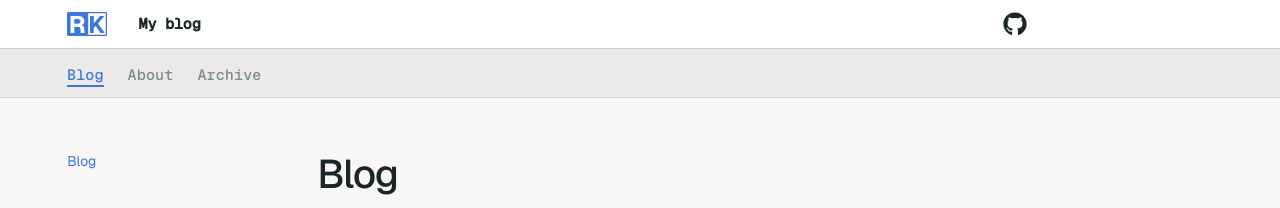
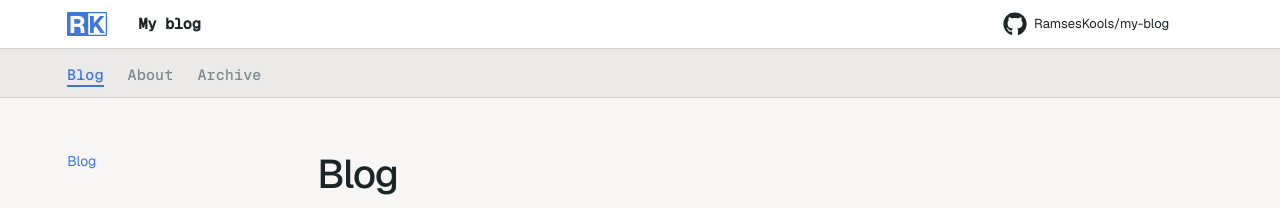
Before and after one commit to RamsesKools/my-blog, an MkDocs documentation site: the page built from docs/index.md, in a window 1280 px wide. Shown: the top 208 px of the page. Built offline with MkDocs 1.6.1 and Material for MkDocs 9.7.7, drawn with Linux system fonts in a browser that asks for light colours; comment, search, counter and statistics services are not loaded.

Commit message:
include release tag information and repo name with github icon

```diff
--- a/docs/assets/custom.css
+++ b/docs/assets/custom.css
@@ -172,14 +172,9 @@ body,
     /* ACD Blue */
 }
 
-/* Repository widget: keep icon + version tag, hide name and popularity counts */
-.md-source__repository {
-    display: none;
-}
-
+/* Repository widget: show repo name + version tag, hide popularity counts */
 .md-source__fact--stars,
-.md-source__fact--forks,
-.md-source__fact--repositories {
+.md-source__fact--forks {
     display: none;
 }
 
--- a/mkdocs.yml
+++ b/mkdocs.yml
@@ -1,6 +1,7 @@
 site_name: My blog
 site_url: https://blog.ramseskools.nl
 repo_url: https://github.com/RamsesKools/my-blog
+repo_name: RamsesKools/my-blog
 
 theme:
   name: material
```
